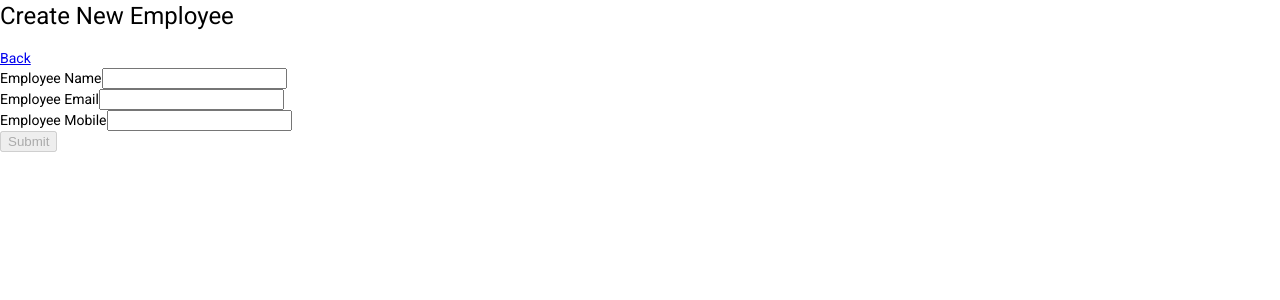
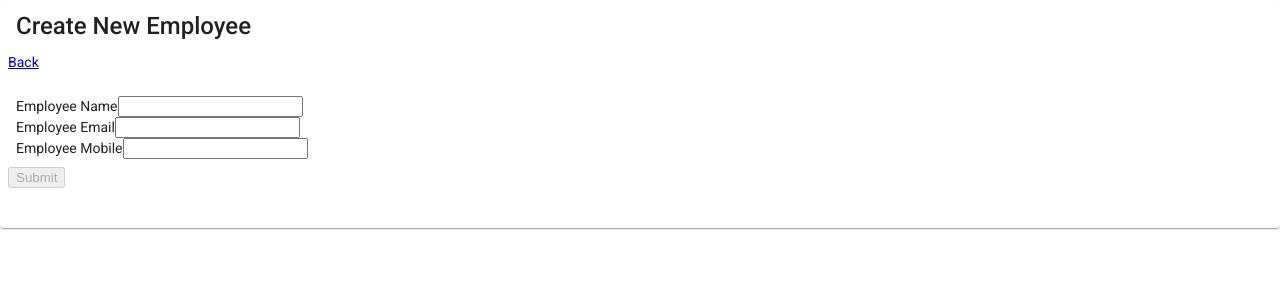
Before and after one commit to AkhilSureshseeroo/crudproject, an Angular app: page /users/createuser in a window 1280 px wide. Shown: the top 300 px of the page. Built offline with nearby package versions, Linux system fonts and the light colour scheme.

Commit message:
sixth commit

```diff
--- a/src/app/app.module.ts
+++ b/src/app/app.module.ts
@@ -4,7 +4,7 @@ import { BrowserModule } from '@angular/platform-browser';
 import { AppRoutingModule } from './app-routing.module';
 import { AppComponent } from './app.component';
 import { HttpClientModule} from '@angular/common/http';
-
+import {MatCardModule} from '@angular/material/card';
 import { UsersModule } from './users/users.module';
 import { BrowserAnimationsModule } from '@angular/platform-browser/animations';
 @NgModule({
@@ -17,6 +17,9 @@ import { BrowserAnimationsModule } from '@angular/platform-browser/animations';
     UsersModule,
     HttpClientModule,
     BrowserAnimationsModule,
+    MatCardModule
+
+
   ],
   providers: [],
   bootstrap: [AppComponent]
--- a/src/app/users/create/create.component.html
+++ b/src/app/users/create/create.component.html
@@ -1,9 +1,9 @@
-
+<mat-card>
 <div class="container">
-  <h1>Create New Employee</h1>
-
-  <a href="#" routerLink="/users/index" class="btn btn-primary">Back</a>
-
+<mat-card-title>Create New Employee</mat-card-title>
+   <mat-card-actions>
+   <a href="#" routerLink="/users/index" class="btn btn-primary">Back</a>
+   </mat-card-actions>
   <form [formGroup]="form" (ngSubmit)="submit()">
 
       <div class="form-group">
@@ -42,7 +42,9 @@
             <div *ngIf="f['empMobile'].errors && f['empMobile'].errors['required']">Employee Mobile is required.</div>
         </div>
     </div>
-
+      <mat-card-actions>
       <button class="btn btn-primary" type="submit" [disabled]="!form.valid">Submit</button>
+      </mat-card-actions>
   </form>
 </div>
+</mat-card>
--- a/src/app/users/edit/edit.component.html
+++ b/src/app/users/edit/edit.component.html
@@ -44,6 +44,7 @@
               <div *ngIf="f['empMobile'].errors && f['empMobile'].errors['required']">Employee Mobile is required.</div>
           </div>
       </div>
-
-        <button class="btn btn-primary" type="submit" [disabled]="!form.valid">Update Employee Records</button>
-    </form>
+        <mat-card-actions>
+        <button mat-raised-button type="submit" [disabled]="!form.valid">Update Employee Records</button>
+      </mat-card-actions>
+      </form>
--- a/src/app/users/users.module.ts
+++ b/src/app/users/users.module.ts
@@ -1,5 +1,7 @@
 import { NgModule } from '@angular/core';
 import { CommonModule } from '@angular/common';
+import {MatCardModule} from '@angular/material/card';
+import {MatButtonModule} from '@angular/material/button';
 
 import { UsersRoutingModule } from './users-routing.module';
 import { IndexComponent } from './index/index.component';
@@ -18,7 +20,9 @@ import {FormsModule, ReactiveFormsModule } from '@angular/forms';
     CommonModule,
     UsersRoutingModule,
     FormsModule,
-    ReactiveFormsModule
+    ReactiveFormsModule,
+    MatCardModule,
+    MatButtonModule
   ]
 })
 export class UsersModule { }
--- a/src/app/users/view/view.component.html
+++ b/src/app/users/view/view.component.html
@@ -1,4 +1,4 @@
-
+<mat-card>
 <div class="container">
   <h1>View Employee </h1>
 
@@ -23,3 +23,4 @@
     <p>{{ users.empMobile }}</p>
 </div>
 </div>
+</mat-card>
```
